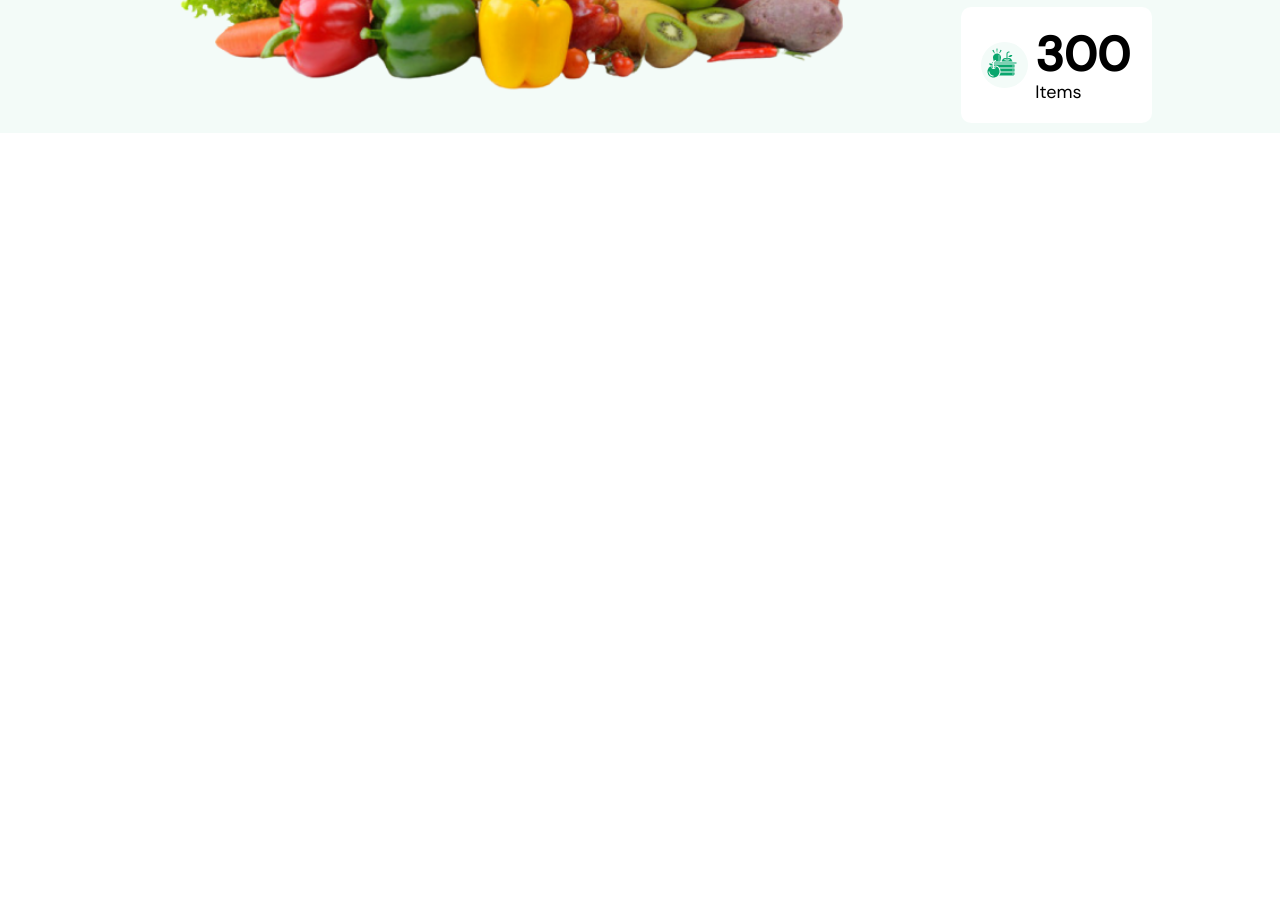
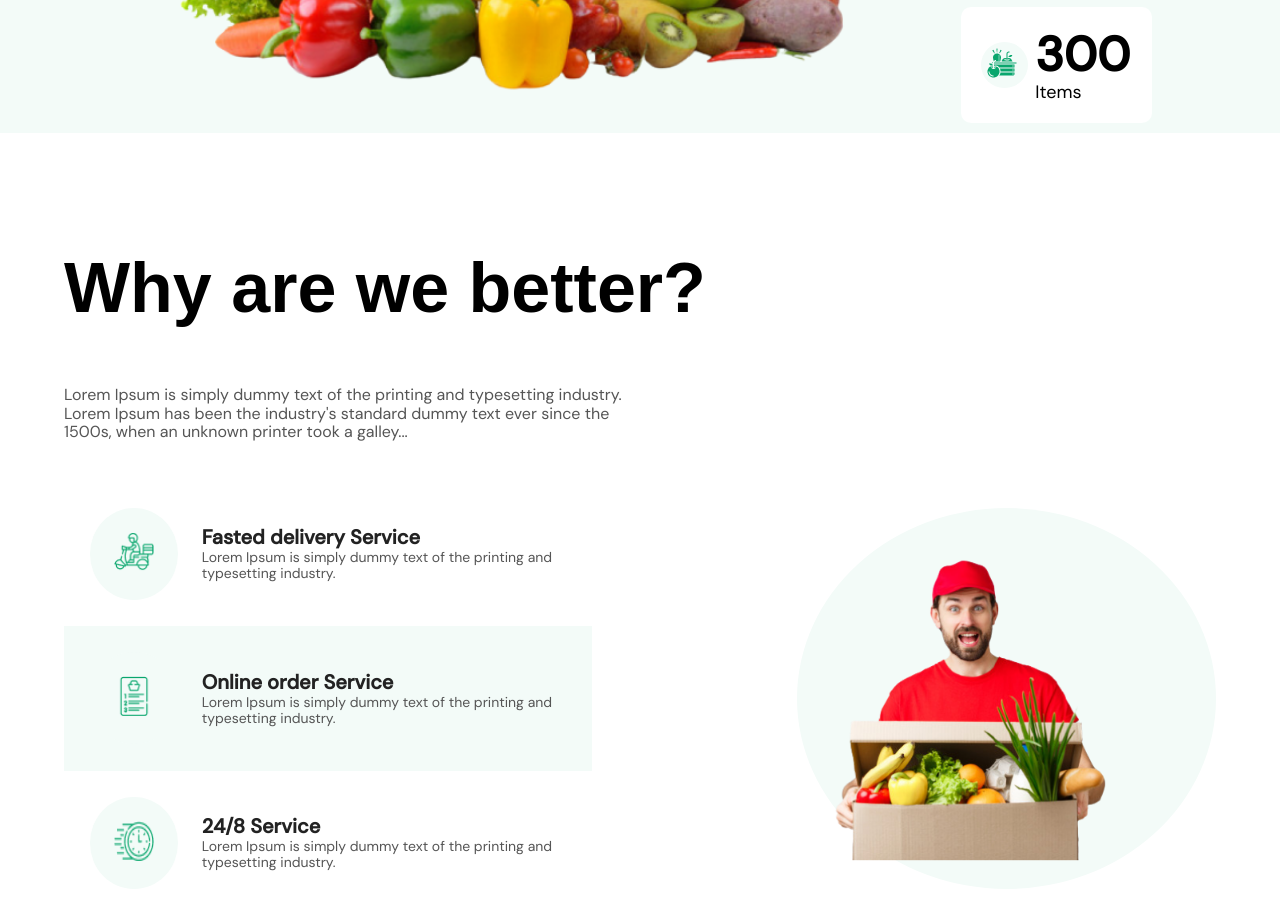
Before and after one commit to KaterinaKachann/organic, a plain HTML site: page index.html in a window 1280 px wide. Shown: the part 754-1664 px from the top of the page. Before the commit the page ends 887 px from the top, so only its background shows below. Drawn offline with Linux system fonts and the light colour scheme; a web font is replaced by a local one.

Commit message:
feat: add why part

```diff
--- a/css/style.css
+++ b/css/style.css
@@ -27,9 +27,9 @@
     --font-size-one: 60px;
     --font-size-two: 38px;
     --font-size-three: 20px;
-    --font-size-four: 10px;
+    --font-size-four: 20px;
     --font-size-five: 14px;
-    --font-size-six: 7px;
+    --font-size-six: 14px;
   }
 }
 
@@ -37,10 +37,10 @@
   :root {
     --font-size-one: 50px;
     --font-size-two: 28px;
-    --font-size-three: 10px;
-    --font-size-four: 5px;
-    --font-size-five: 14px;
-    --font-size-six: 7px;
+    --font-size-three: 20px;
+    --font-size-four: 18px;
+    --font-size-five: 18px;
+    --font-size-six: 14px;
   }
 }
 
@@ -48,10 +48,10 @@
   :root {
     --font-size-one: 40px;
     --font-size-two: 28px;
-    --font-size-three: 10px;
-    --font-size-four: 5px;
+    --font-size-three: 20px;
+    --font-size-four: 18px;
     --font-size-five: 18px;
-    --font-size-six: 7px;
+    --font-size-six: 14px;
   }
 }
 
@@ -88,7 +88,6 @@ button:focus {
 }
 
 .container {
-  display: flex;
   margin: 0 auto;
   max-width: 1440px;
   width: 100%;
@@ -101,7 +100,6 @@ button:focus {
   align-items: center;
   background-color: var(--bg-white);
   padding: 0 100px;
-  width: 100%;
   height: 100px;
 }
 .header-wrapper-mobile {
@@ -128,7 +126,7 @@ button:focus {
 }
 .menu-item-link:hover {
   color: var(--bg-green);
-  transition: .3s ease;
+  transition: 0.3s ease;
 }
 
 .search-menu {
@@ -196,7 +194,6 @@ button:focus {
   }
   .header-mobile {
     display: block;
-    width: 100%;
   }
   .mobile-menu__item:not(last-child) {
     margin-right: 30px;
@@ -239,25 +236,24 @@ button:focus {
   padding-bottom: 15px;
 }
 
-.organic{
+.organic {
   background: var(--bg-light-green);
   padding: 0 5%;
-
 }
-.leaves-bg{
+.leaves-bg {
   position: absolute;
   z-index: 1;
   top: 100px;
   left: 10%;
   width: 40%;
 }
-.organic-main{
+.organic-main {
   display: flex;
   flex-direction: column;
   justify-content: center;
   text-align: center;
 }
-.organic-title h1{
+.organic-title h1 {
   font-family: var(--font-family-ros);
   font-size: var(--font-size-one);
   font-weight: var(--font-bold);
@@ -266,49 +262,48 @@ button:focus {
   z-index: 10;
   position: relative;
 }
-.organic-subtitle{
+.organic-subtitle {
   font-weight: var(--font-size-five);
   color: var(--font-grey);
   z-index: 2;
   margin-bottom: 40px;
 }
-.organic-btn{
+.organic-btn {
   display: flex;
   flex-direction: row;
   align-items: center;
   justify-content: center;
 }
-.organic-btn p{
+.organic-btn p {
   font-size: var(--font-size-five);
   color: var(--font-black);
   margin-right: 20px;
 }
-.order-btn{
+.order-btn {
   background-color: var(--bg-green);
   border-radius: 50%;
   width: 6vh;
   height: 6vh;
   border: none;
   cursor: pointer;
-    transition: .8 ease;
+  transition: 0.3s ease;
 }
-.order-btn:hover{
-    background-color: var(--bg-green-hover);
-    transition: .8 ease;
+.order-btn:hover {
+  background-color: var(--font-grey);
 }
-.order-btn:active{
-    background-color: var(--bg-green-active);
+.order-btn:active {
+  background-color: var(--bg-green);
 }
-.organic-content{
+.organic-content {
   display: flex;
   flex-direction: row;
-    justify-content:  space-evenly;
+  justify-content: space-evenly;
   align-items: flex-end;
 }
-.organic-iamge img{
+.organic-iamge img {
   width: 60vw;
 }
-.organic-stat__item{
+.organic-stat__item {
   display: flex;
   align-items: center;
   background-color: var(--bg-white);
@@ -316,20 +311,81 @@ button:focus {
   margin-bottom: 10px;
   border-radius: 10px;
 }
-.item-user{
+.item-user {
   background-color: var(--bg-light-green);
   border-radius: 50%;
   padding: 5px;
   margin-right: 5%;
-
 }
-.item-user img{
+.item-user img {
   width: 32px;
   margin-right: 5px;
 }
-.item-number h3{
+.item-number h3 {
   font-size: var(--font-size-two);
 }
-.item-number p{
+.item-number p {
   font-size: var(--font-size-five);
 }
+.why {
+  background-color: var(--bg-white);
+  padding: 0 5%;
+}
+.why-title h2 {
+  margin-top: 10%;
+  font-family: var(--font-family-ros);
+  font-size: var(--font-size-one);
+  font-weight: var(--font-bold);
+  margin-bottom: 5%;
+}
+.why-title p {
+  font-weight: var(--font-size-five);
+  color: var(--font-grey);
+
+  margin-bottom: 40px;
+  width: 50%;
+}
+.why-content{
+    display: flex;
+    flex-direction: row;
+    justify-content: space-between;
+    align-items: center;
+}
+.why-item{
+    display: flex;
+    flex-direction: row;
+    align-items: center;
+    padding: 5%;
+}
+.why-item__img{
+    border-radius: 50%;
+    background-color: var(--bg-light-green);
+    padding: 5%;
+    margin-right: 5%;
+}
+.why-item__img img{
+    width: 40px;
+    height: 40px;
+}
+.why-item__text h3{
+    font-size: var(--font-size-four);
+    color: var(--font-black);
+    font-weight: var(--font-bold);
+}
+
+.why-item__text p{
+    color: var(--font-grey);
+    font-weight: var(--font-regular);
+    font-size: var(--font-size-six);
+}
+.item-bg{
+    background-color: var(--bg-light-green);
+}
+.why-img{
+    background-color: var(--bg-light-green);
+    border-radius: 50%;
+    padding: 2%;
+}
+.image-one{
+    width: 80%;
+}
--- a/index.html
+++ b/index.html
@@ -62,7 +62,6 @@
             <div class="logo">
               <img src="./assets/icon/logo-organic.png" />
             </div>
-
             <nav>
                 <ul class="mobile-menu__list">
                   <li class="mobile-menu__item">
@@ -160,6 +159,47 @@
                     </div>
                 </div>
             </section>
+            <section class="why">
+                <div class="why-title">
+                    <h2>Why are we better?</h1>
+                    <p>Lorem Ipsum is simply dummy text of the printing and typesetting industry. Lorem Ipsum has been the industry's standard dummy text ever since the 1500s, when an unknown printer took a galley...</p>
+                </div>
+                <div class="why-content">
+                    <div class="why-list">
+                        <div class="why-item">
+                            <div class="why-item__img">
+                                <img src="./assets/icon/delivery.png">
+                            </div>
+                            <div class="why-item__text">
+                                <h3>Fasted delivery Service</h3>
+                                <p>Lorem Ipsum is simply dummy text of the printing and typesetting industry.</p>
+                            </div>
+                        </div>
+                        <div class="why-item item-bg">
+                            <div class="why-item__img">
+                                <img src="./assets/icon/shopping.png">
+                            </div>
+                            <div class="why-item__text">
+                                <h3>Online order Service</h3>
+                                <p>Lorem Ipsum is simply dummy text of the printing and typesetting industry.</p>
+                            </div>
+                        </div>
+                        <div class="why-item">
+                            <div class="why-item__img">
+                                <img src="./assets/icon/time.png">
+                            </div>
+                            <div class="why-item__text">
+                                <h3>24/8 Service</h3>
+                                <p>Lorem Ipsum is simply dummy text of the printing and typesetting industry.</p>
+                            </div>
+                        </div>
+                    </div>
+                    <div class="why-img">
+                        <img class="image-one" src="./assets/image/grocer.png"/>
+                    </div>
+                </div>
+
+            </section>
         </div>
     </main>
     <footer></footer>
```
Also changed, not shown: assets/icon/elipse.png (added). Lines whose indentation alone changed are shown as unchanged.
